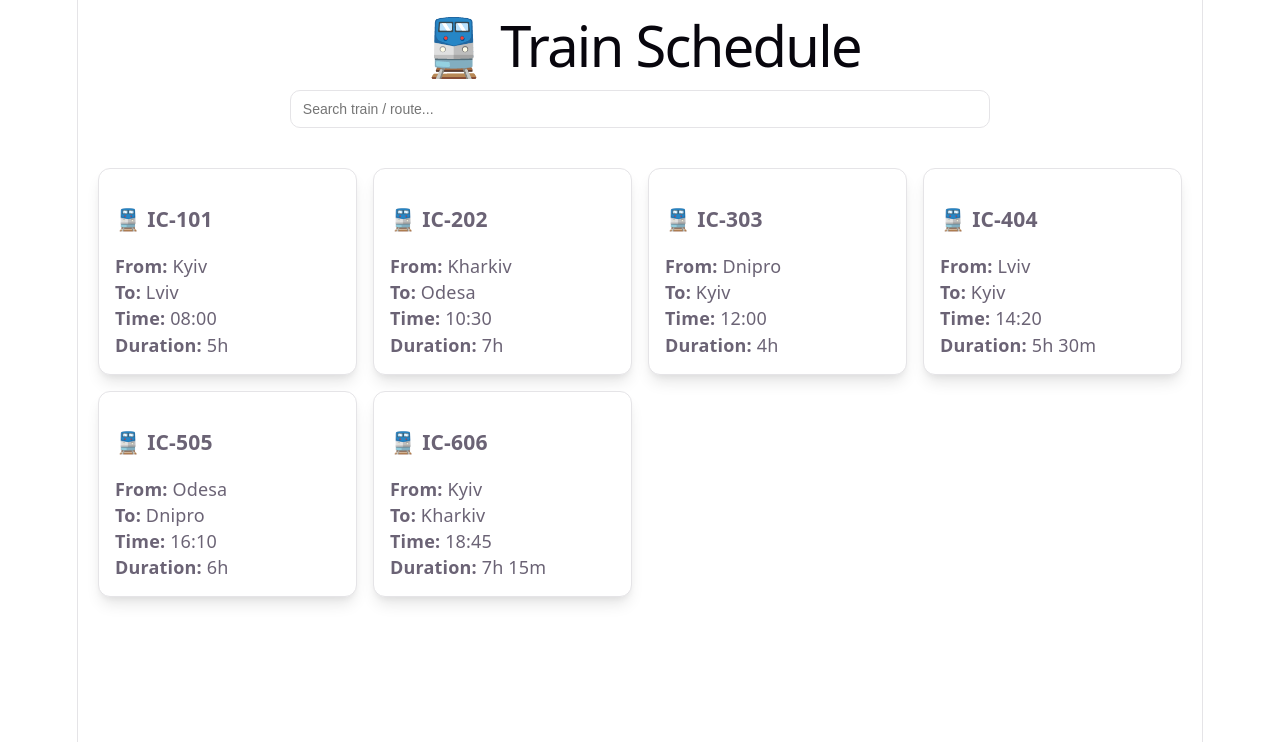
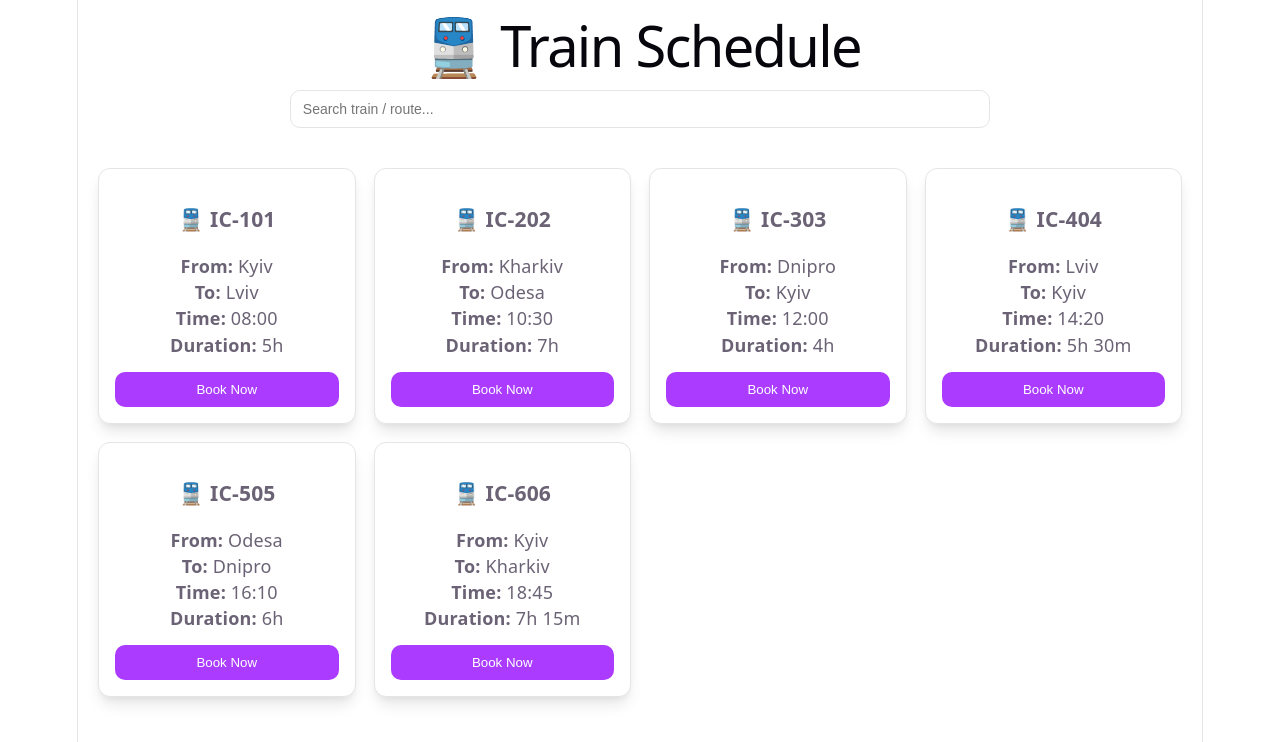
Before and after one commit to YuliaLiber/railway, a React (Vite) app: page / in a window 1280 px wide. Shown: the top 742 px of the page. Built offline with nearby package versions, Linux system fonts and the light colour scheme.

Commit message:
add booking button to train cards

```diff
--- a/src/components/TrainCard.jsx
+++ b/src/components/TrainCard.jsx
@@ -1,6 +1,9 @@
+import { Link } from "react-router-dom";
+
 export default function TrainCard({ train }) {
   return (
     <div className="trainCard">
+
       <h3>🚆 {train.number}</h3>
 
       <p>
@@ -18,6 +21,13 @@ export default function TrainCard({ train }) {
       <p>
         <b>Duration:</b> {train.duration}
       </p>
+
+      <Link to={`/booking/${train.id}`}>
+        <button className="bookBtn">
+          Book Now
+        </button>
+      </Link>
+
     </div>
   );
 }
--- a/src/index.css
+++ b/src/index.css
@@ -115,18 +115,18 @@ code {
   border-radius: 12px;
   box-shadow: var(--shadow);
   border: 1px solid var(--border);
-  transition: 0.2s ease;
-  text-align: left;
+  transition: all 0.25s ease;
 }
 
 .trainCard:hover {
-  transform: translateY(-5px);
+  transform: translateY(-6px);
+  box-shadow: 0 12px 25px rgba(0,0,0,0.15);
 }
 
 .trainGrid {
   display: grid;
   grid-template-columns: repeat(auto-fit, minmax(220px, 1fr));
-  gap: 16px;
+  gap: 18px;
   padding: 20px;
 }
 
@@ -148,3 +148,28 @@ code {
   border-color: var(--accent);
   box-shadow: 0 0 0 2px var(--accent-bg);
 }
+
+.state {
+  text-align: center;
+  padding: 30px;
+  color: var(--text);
+  font-size: 16px;
+  opacity: 0.7;
+}
+
+.bookBtn {
+  width: 100%;
+  margin-top: 14px;
+  padding: 10px;
+  border: none;
+  border-radius: 10px;
+  background: var(--accent);
+  color: white;
+  cursor: pointer;
+  transition: 0.2s ease;
+}
+
+.bookBtn:hover {
+  opacity: 0.9;
+  transform: scale(1.02);
+}
```
